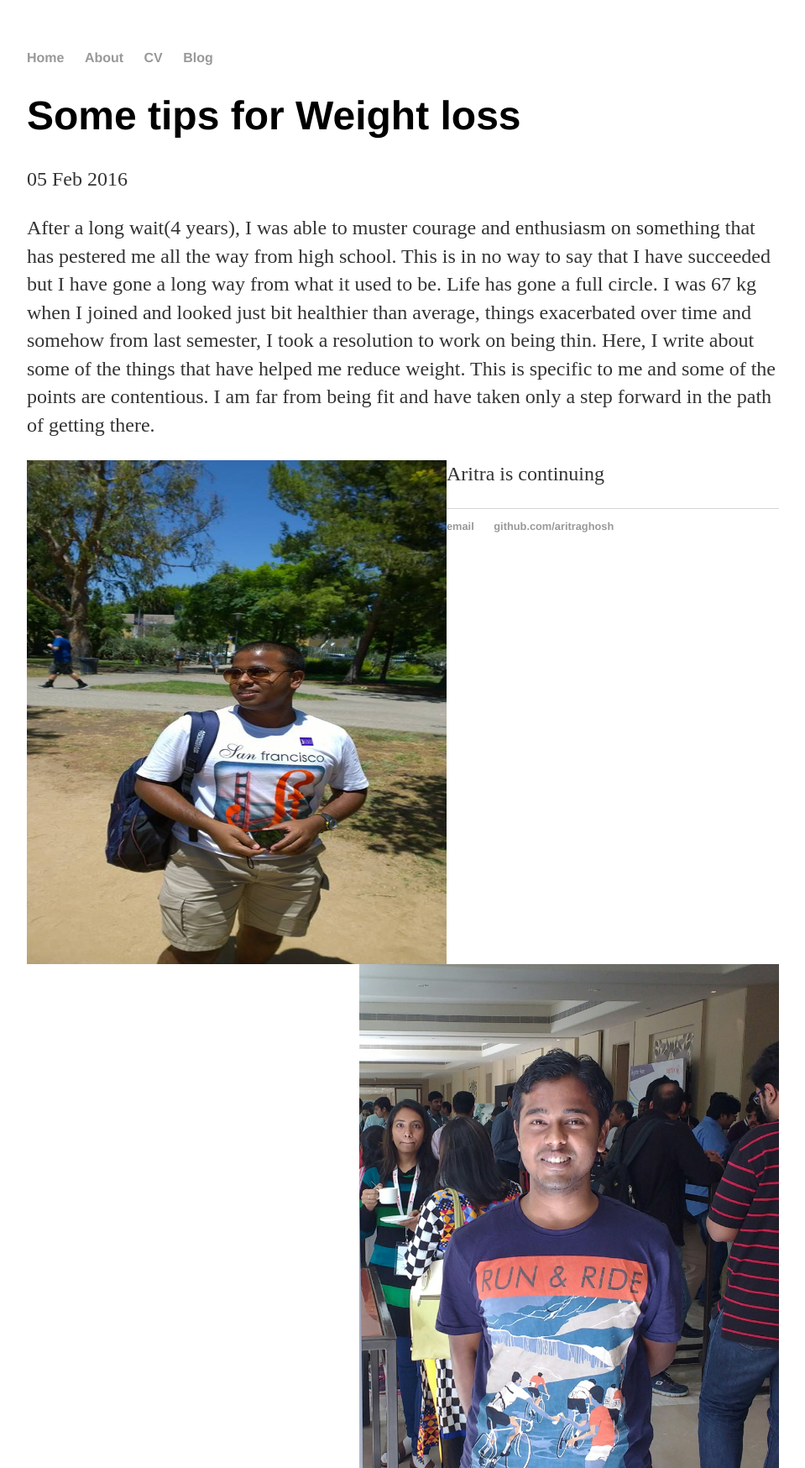
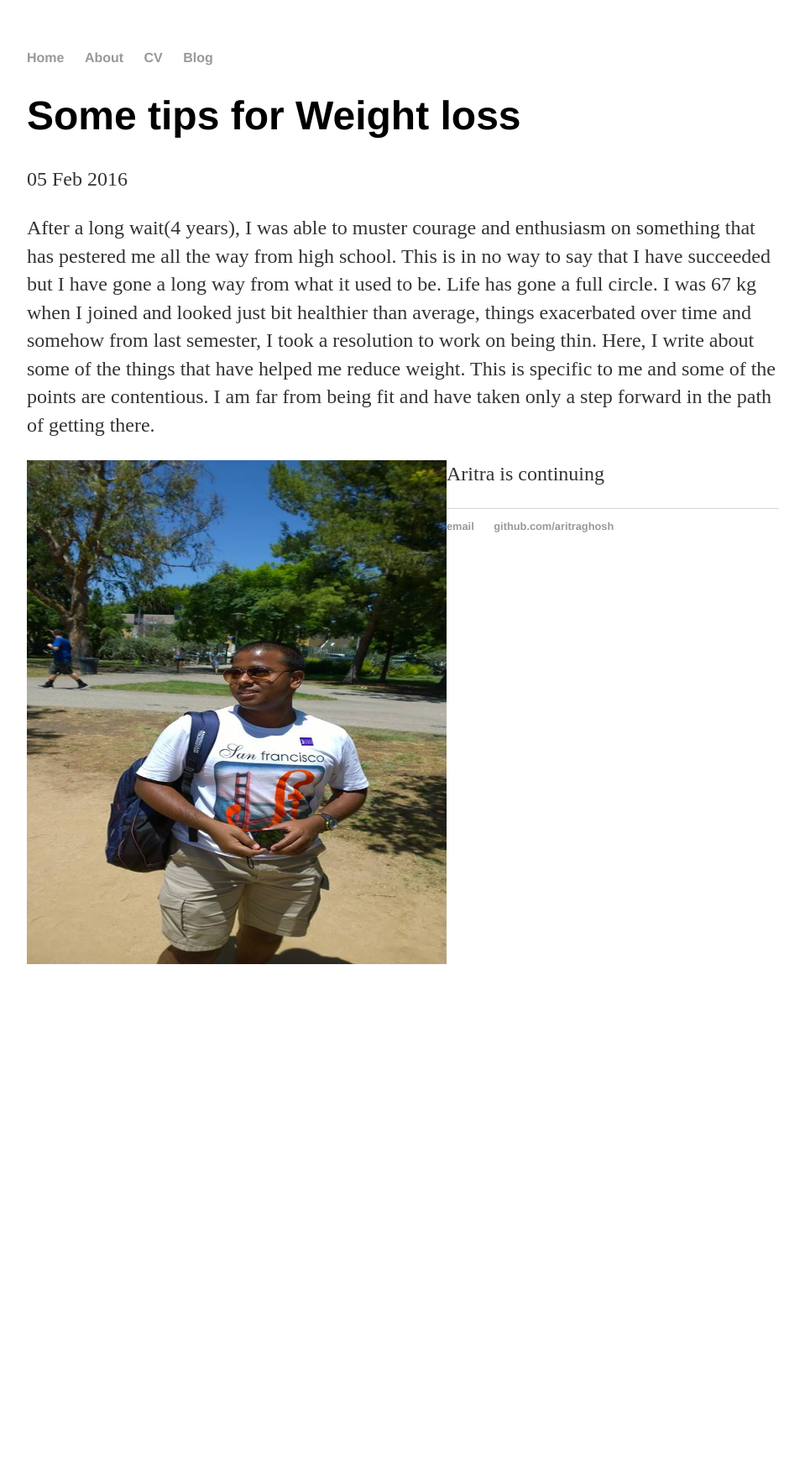
Before and after one commit to aritraghosh/aritraghosh.github.io, a Jekyll site: the page built from _posts/2016-02-05-some-tips-for-weight-loss.md, in a window 1280 px wide. Shown: the whole page at 84% size, without its empty margins (160-1119 px from the left). Built offline with Jekyll 4.4.1, drawn with Linux system fonts in a browser that asks for light colours; after the commit the page ends 1148 px from its top, so only the background shows below that.

Commit message:
Update 2016-02-05-some-tips-for-weight-loss.md

```diff
--- a/_posts/2016-02-05-some-tips-for-weight-loss.md
+++ b/_posts/2016-02-05-some-tips-for-weight-loss.md
@@ -9,6 +9,6 @@
 
 
 
-<img src="https://aritraghosh.github.io/images/Aritra_old.jpg" alt="Drawing" style="float: left; width: 500px; height: 600px;" /><img src="https://aritraghosh.github.io/images/IMG_20160123_091910.jpg" alt="Drawing" style="float: right; width: 500px; height: 600px;" />
+<img src="https://aritraghosh.github.io/images/Aritra_old.jpg" alt="Drawing" style="float: left; width: 500px; height: 600px;" />
 
 Aritra is continuing
```
